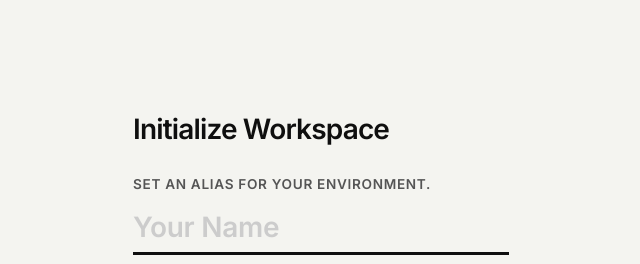
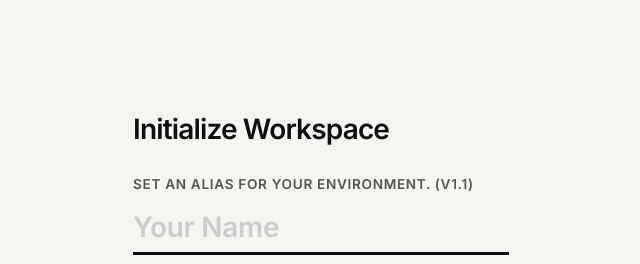
Before and after one commit to Danhand5555/wftd, a website built with Vite: page index.html in a window 1280 px wide. Shown: the top 264 px of the page, 319-959 px from the left. Built offline with nearby package versions, Linux system fonts and the light colour scheme.

Commit message:
chore: force update v1.1 to confirm deployment

```diff
--- a/index.html
+++ b/index.html
@@ -29,7 +29,7 @@
             <div class="auth-surface">
                 <div id="auth-signup-layer">
                     <h1 class="type-h2">Initialize Workspace</h1>
-                    <p class="auth-sub">Set an alias for your environment.</p>
+                    <p class="auth-sub">Set an alias for your environment. (v1.1)</p>
                     <input type="text" id="auth-alias-input" class="input-brutalist" placeholder="Your Name"
                         autocomplete="off">
 
```
